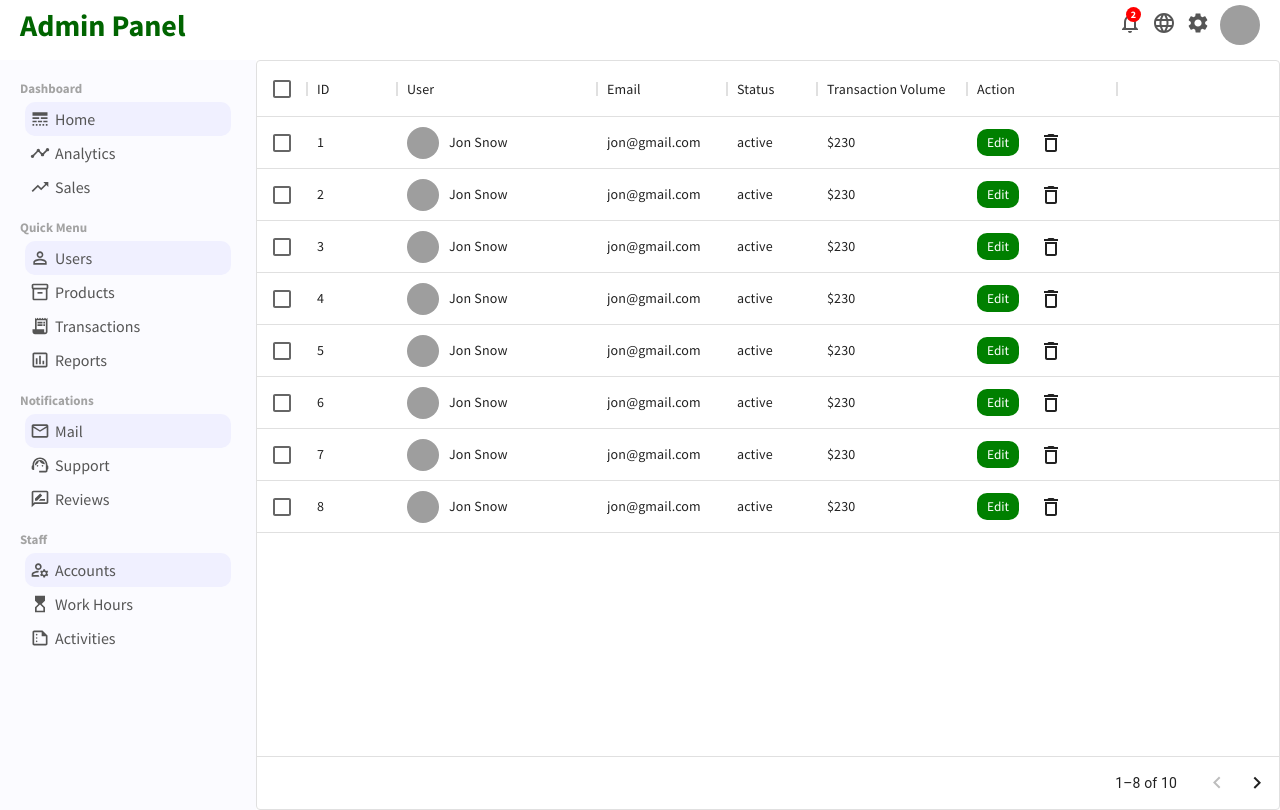
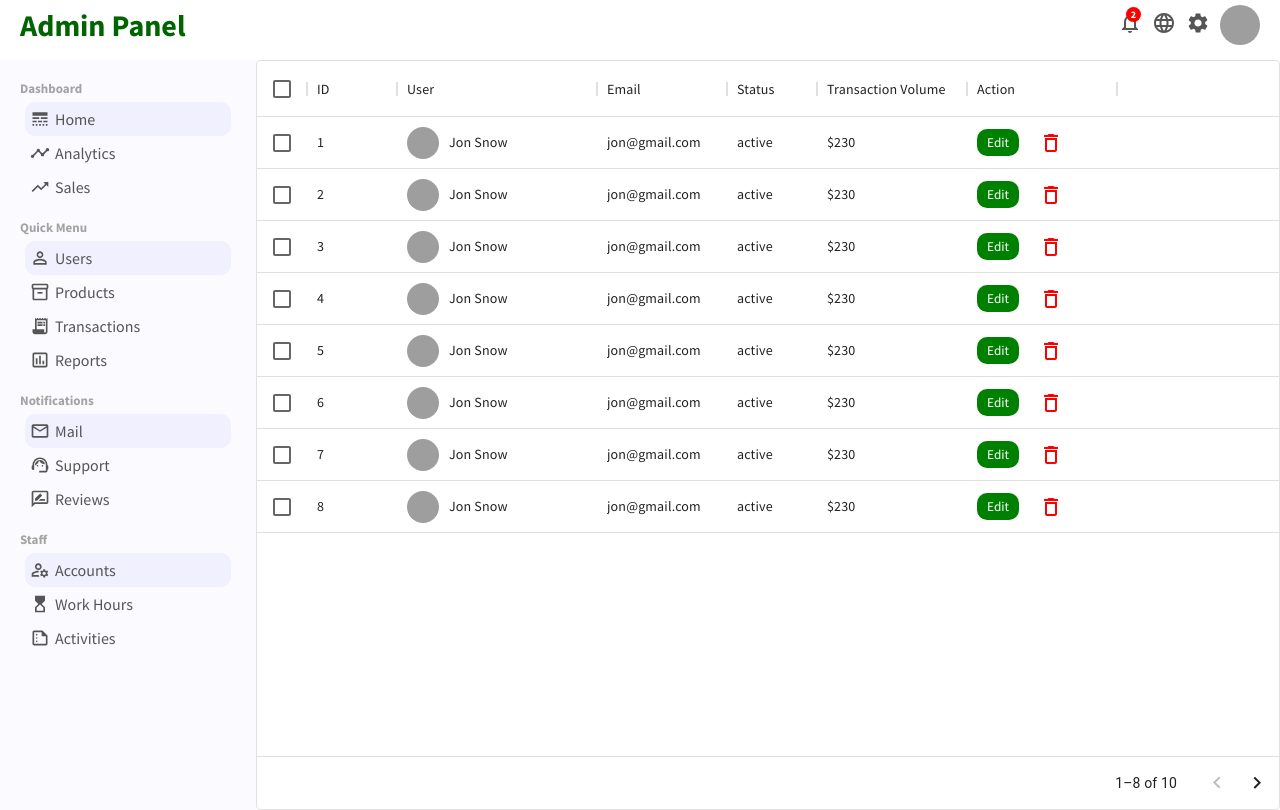
Before and after one commit to PJMantoss/admin_panel, a React (Create React App) app: page /users in a window 1280 px wide. Built offline with nearby package versions, Linux system fonts and the light colour scheme; grey boxes are pictures that could not be loaded.

Commit message:
update UserList component

```diff
--- a/src/pages/userList/UserList.js
+++ b/src/pages/userList/UserList.js
@@ -2,6 +2,7 @@ import React from 'react';
 import { DataGrid } from '@mui/x-data-grid';
 import DeleteOutlinedIcon from '@mui/icons-material/DeleteOutlined';
 import { userRows } from '../../dummyData';
+import { Link } from 'react-router-dom';
 import './userList.css';
 
 const columns = [
--- a/src/pages/userList/userList.css
+++ b/src/pages/userList/userList.css
@@ -24,3 +24,8 @@
     cursor: pointer;
     margin-right: 20px;
 }
+
+.userListDelete{
+    color: red;
+    cursor: pointer;
+}
```
